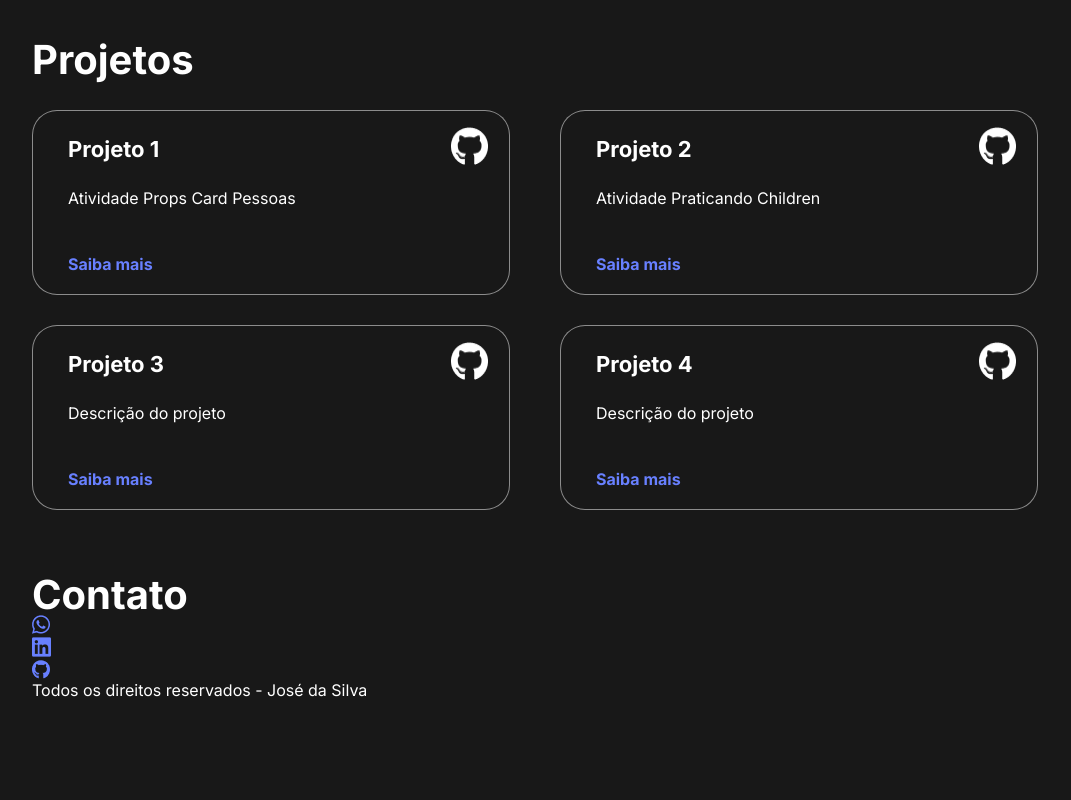
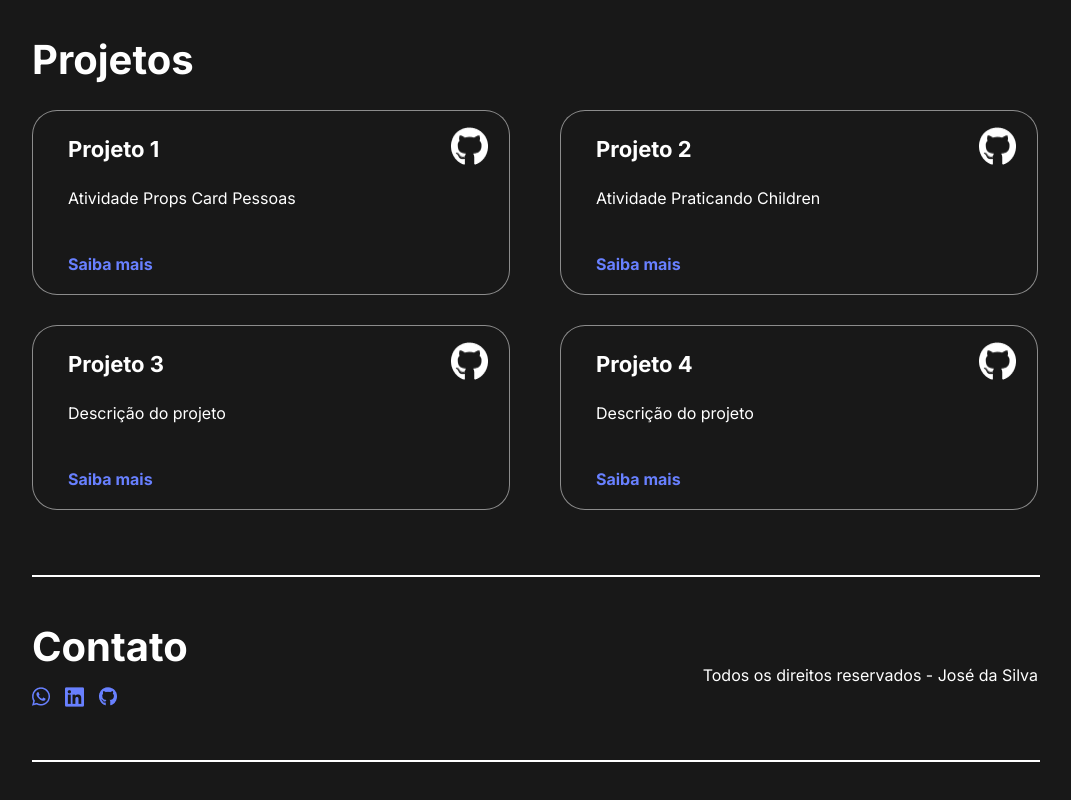
Before and after one commit to Kenzie-Academy-Brasil-Developers/entrega-portfolio-template-YannGSB, a React (Vite) app: page / in a window 1280 px wide. Shown: the part 1131-1931 px from the top of the page, without its empty margins (104-1175 px from the left). Before the commit the page ends 1869 px from the top, so only its background shows below. Built offline with nearby package versions, Linux system fonts and the light colour scheme.

Commit message:
feat: footer stylization added

```diff
--- a/src/components/AboutMeSection/style.module.css
+++ b/src/components/AboutMeSection/style.module.css
@@ -1,5 +1,5 @@
 .aboutSection {
-    display: flex;
+  display: flex;
 
   margin-bottom: 100px;
 }
--- a/src/components/Footer/FooterList/index.jsx
+++ b/src/components/Footer/FooterList/index.jsx
@@ -6,17 +6,17 @@ export const FooterList = () => {
   return (
     <>
       <li>
-        <a className="link">
+        <a>
           <img src={whatsappIcon} alt="Logo do Whatsapp" />
         </a>
       </li>
       <li>
-        <a className="link">
+        <a>
           <img src={linkedInIcon} alt="Logo do LinkedIn" />
         </a>
       </li>
       <li>
-        <a className="link">
+        <a>
           <img src={gitHubIcon} alt="Logo do GitHub" />
         </a>
       </li>
--- a/src/components/Footer/index.jsx
+++ b/src/components/Footer/index.jsx
@@ -1,17 +1,20 @@
 import { FooterList } from "./FooterList";
 import { user } from "../../data/user";
+import styles from "./style.module.css";
 
 export const Footer = () => {
   return (
-    <footer>
-      <div>
-        <h2 className="title2">Contato</h2>
-        <ul>
+    <footer className={styles.footer}>
+      <div className={styles.itemContainer}>
+        <h2 className={`title2 ${styles.itemTitle}`}>Contato</h2>
+        <ul className={styles.listContainer}>
           <FooterList />
         </ul>
       </div>
 
-      <p className="paragraph">Todos os direitos reservados - {user}</p>
+      <p className={`paragraph ${styles.itemParagraph}`}>
+        Todos os direitos reservados - {user}
+      </p>
     </footer>
   );
 };
--- /dev/null
+++ b/src/components/Footer/style.module.css
@@ -0,0 +1,27 @@
+.footer {
+  border-top: 2px solid var(--color-white);
+  border-bottom: 2px solid var(--color-white);
+  position: relative;
+}
+
+.itemContainer {
+  margin-top: 50px;
+  margin-bottom: 50px;
+  width: 30%;
+  height: 100%;
+}
+
+.listContainer {
+  display: flex;
+  gap: 15px;
+}
+
+.itemTitle {
+  margin-bottom: 20px;
+}
+
+.itemParagraph {
+  position: absolute;
+  right: 2px;
+  top: 90px;
+}
```
Also changed, not shown: src/components/Footer/FooterList/style.css (deleted), src/components/Footer/style.css (deleted).
